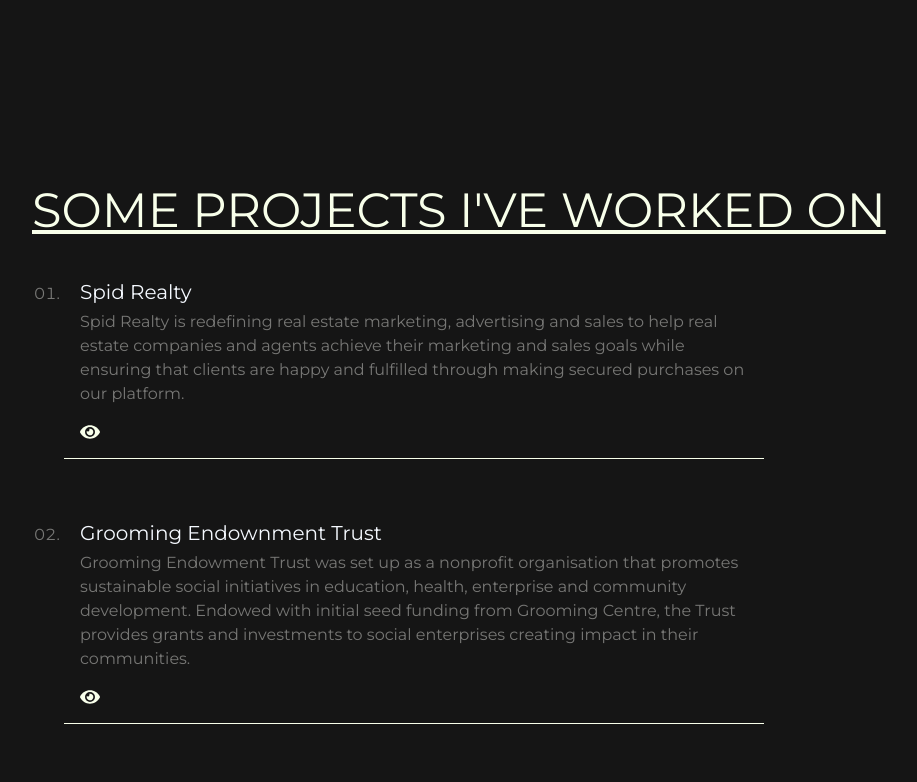
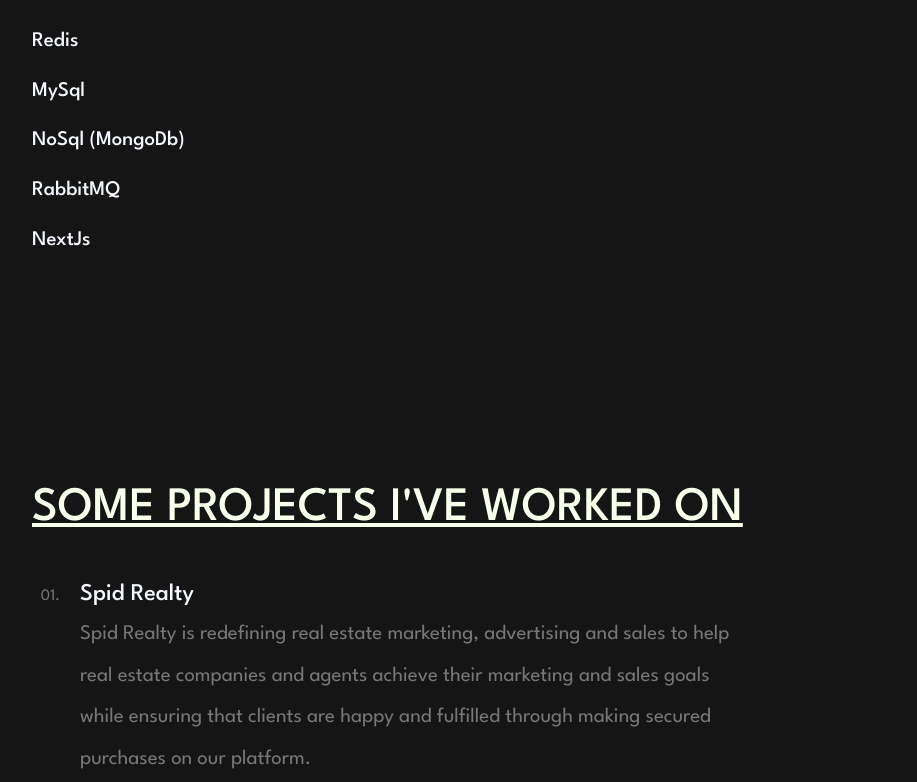
Before and after one commit to ikecodes/portfolio_v3, a React (Create React App) app: page / in a window 1280 px wide. Shown: the part 1590-2372 px from the top of the page, without its empty margins (16-933 px from the left). Built offline with nearby package versions, Linux system fonts and the light colour scheme.

Commit message:
font update

```diff
--- a/public/index.html
+++ b/public/index.html
@@ -17,8 +17,7 @@
   <link rel="preconnect" href="https://fonts.gstatic.com" crossorigin>
   <link rel="preconnect" href="https://fonts.googleapis.com">
   <link rel="preconnect" href="https://fonts.gstatic.com" crossorigin>
-  <link
-    href="https://fonts.googleapis.com/css2?family=Montserrat:ital,wght@0,300;0,400;0,600;0,700;1,300;1,600;1,700&display=swap"
+  <link href="https://fonts.googleapis.com/css2?family=League+Spartan:wght@300;400;500;600;700&display=swap"
     rel="stylesheet">
   <title>Onuorah Ikechukwu - Software Engineer</title>
 </head>
--- a/src/components/Work.tsx
+++ b/src/components/Work.tsx
@@ -107,7 +107,7 @@
     }
   }
 `;
-const Head = styled.h5`
+const Head = styled.h4`
   color: ${colors.light};
 `;
 // const Stack = styled.div`
--- a/src/index.css
+++ b/src/index.css
@@ -23,7 +23,7 @@
 body,
 body * {
   line-height: 1 !important;
-  font-family: "Montserrat", sans-serif !important;
+  font-family: "League Spartan", sans-serif !important;
 }
 blockquote,
 q {
@@ -44,7 +44,7 @@
 span,
 p {
   font-size: 1rem;
-  line-height: 1.5 !important;
+  line-height: 2 !important;
 }
 
 /* website scrollbar */
--- a/src/layouts/Footer.tsx
+++ b/src/layouts/Footer.tsx
@@ -16,7 +16,7 @@
   text-transform: capitalize;
   text-align: center;
   & p {
-    font-size: 1rem;
+    font-size: 1.3rem;
     margin: 0;
   }
   color: ${colors.primary};
--- a/src/shared/Text.tsx
+++ b/src/shared/Text.tsx
@@ -11,6 +11,6 @@
 };
 const Paragraph = styled.p`
   color: ${colors.dim};
-  font-size: 1rem;
+  font-size: 1.3rem;
 `;
 export default Text;
--- a/src/shared/WhiteHighlight.tsx
+++ b/src/shared/WhiteHighlight.tsx
@@ -10,6 +10,6 @@
 const HightLight = styled.span`
   color: ${colors.light};
   font-weight: 500;
-  font-size: 1rem;
+  font-size: 1.3rem;
 `;
 export default WhiteHighlight;
```
